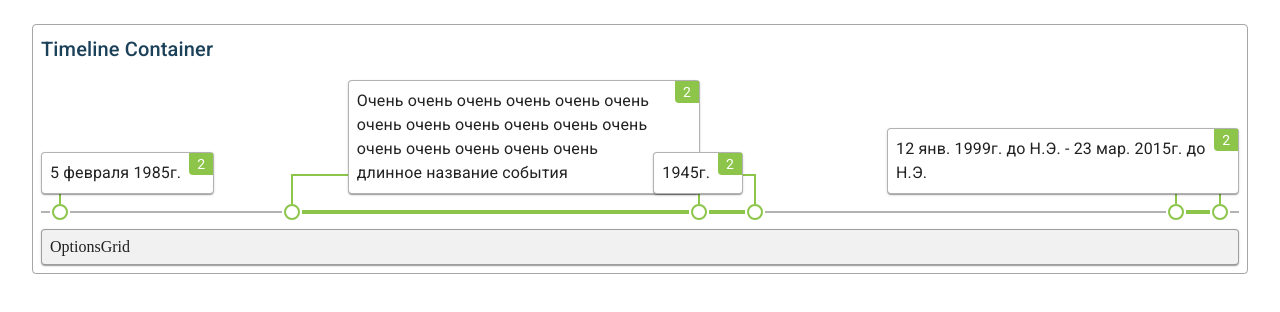
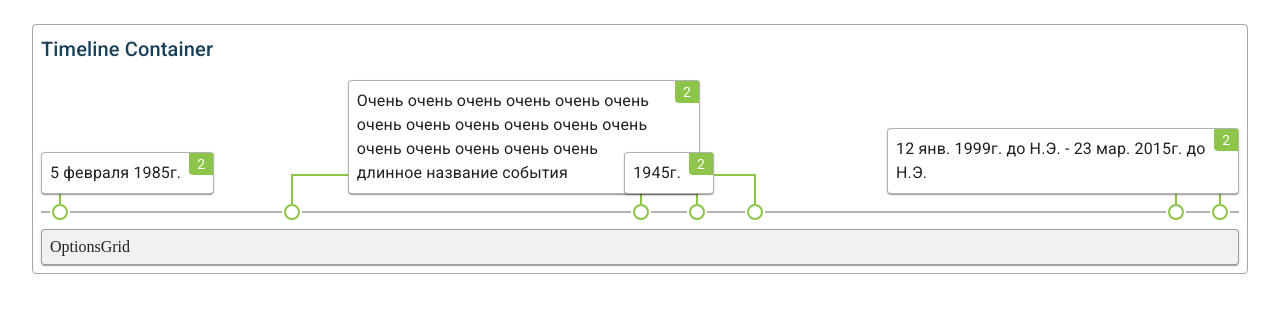
Before and after one commit to HaveTheWorld/test, a React app: page / in a window 1280 px wide. Shown: the top 312 px of the page. Built offline with nearby package versions, Linux system fonts and the light colour scheme.

Commit message:
add spot title, beautify transition

```diff
--- a/src/components/Timeline/TimelineComponent/TimelineItem/Indicator/Spot/index.js
+++ b/src/components/Timeline/TimelineComponent/TimelineItem/Indicator/Spot/index.js
@@ -4,9 +4,12 @@ import classnames from 'classnames';
 import { CSS_ITEM_INDICATOR_SPOT } from 'components/Timeline/TimelineComponent/constants';
 import styles from './styles';
 
-const Spot = ({ classes }) => (
+const Spot = ({ classes, title }) => (
   <div className={classes.spotWrapper}>
-    <div className={classnames(classes.spot, CSS_ITEM_INDICATOR_SPOT)} />
+    <div
+      className={classnames(classes.spot, CSS_ITEM_INDICATOR_SPOT)}
+      title={title}
+    />
     <div className={classes.spotGap} />
   </div>
 );
--- a/src/components/Timeline/TimelineComponent/TimelineItem/Indicator/index.js
+++ b/src/components/Timeline/TimelineComponent/TimelineItem/Indicator/index.js
@@ -5,12 +5,12 @@ import { CSS_ITEM_INDICATOR_LINE } from 'components/Timeline/TimelineComponent/c
 import styles from './styles';
 import Spot from './Spot';
 
-const Indicator = ({ classes, isPoint }) => (
+const Indicator = ({ classes, isPoint, titles }) => (
   <div className={classes.indicatorWrapper}>
     <div className={classnames(classes.indicatorLine, CSS_ITEM_INDICATOR_LINE)} />
-    <Spot />
+    <Spot title={titles[0]} />
     {!isPoint && (
-    <Spot isRight />
+    <Spot isRight title={titles[1]} />
     )}
   </div>
 );
--- a/src/components/Timeline/TimelineComponent/TimelineItem/Indicator/styles.js
+++ b/src/components/Timeline/TimelineComponent/TimelineItem/Indicator/styles.js
@@ -3,6 +3,7 @@ import {
   Z_INDEX_INDICATOR_LINE,
   HOVER_TRANSITION,
 } from 'components/Timeline/TimelineComponent/constants';
+import { fade } from '@material-ui/core/styles';
 
 export default theme => ({
   indicatorWrapper: {
@@ -20,6 +21,7 @@ export default theme => ({
     left: -INDICATOR_LINE_SIZE_PX,
     border: `${INDICATOR_LINE_SIZE_PX}px solid ${theme.palette.secondary.main}`,
     borderBottomWidth: INDICATOR_LINE_SIZE_PX * 2,
+    borderBottomColor: fade(theme.palette.secondary.main, 0),
     borderRightWidth: ({ isPoint }) => (isPoint ? 0 : null),
     zIndex: Z_INDEX_INDICATOR_LINE,
     transition: `border-color ${HOVER_TRANSITION}`,
--- a/src/components/Timeline/TimelineComponent/TimelineItem/index.js
+++ b/src/components/Timeline/TimelineComponent/TimelineItem/index.js
@@ -23,6 +23,7 @@ const TimelineItem = ({
       />
       <Indicator
         isPoint={isPoint}
+        titles={[start, end]}
         start={preparedStart}
         end={preparedEnd}
       />
--- a/src/components/Timeline/TimelineComponent/TimelineItem/styles.js
+++ b/src/components/Timeline/TimelineComponent/TimelineItem/styles.js
@@ -7,6 +7,7 @@ import {
   Z_INDEX_INDICATOR_SPOT,
   Z_INDEX_LABEL,
 } from 'components/Timeline/TimelineComponent/constants';
+import { fade } from '@material-ui/core/styles';
 
 export default theme => ({
   itemWrapper: {
@@ -18,19 +19,22 @@ export default theme => ({
     pointerEvents: 'none',
     '&:hover': {
       [`& .${CSS_ITEM_INDICATOR_LINE}`]: {
+        zIndex: Z_INDEX_INDICATOR_LINE + 1,
         borderColor: theme.palette.secondary.dark,
-        zIndex: Z_INDEX_INDICATOR_LINE + 1,
+        borderBottomColor: fade(theme.color.grey, 0.5),
       },
       [`& .${CSS_ITEM_INDICATOR_SPOT}`]: {
+        zIndex: Z_INDEX_INDICATOR_SPOT + 1,
         borderColor: theme.palette.secondary.dark,
-        zIndex: Z_INDEX_INDICATOR_SPOT + 1,
       },
       [`& .${CSS_ITEM_LABEL_PAPER}`]: {
+        zIndex: Z_INDEX_LABEL + 1,
         borderColor: theme.palette.secondary.dark,
-        zIndex: Z_INDEX_LABEL + 1,
+        boxShadow: theme.shadows[2],
       },
       [`& .${CSS_ITEM_LABEL_BADGE}`]: {
         backgroundColor: theme.palette.secondary.dark,
+        boxShadow: theme.shadows[1],
       },
     },
   },
--- a/src/components/Timeline/TimelineComponent/index.js
+++ b/src/components/Timeline/TimelineComponent/index.js
@@ -12,7 +12,7 @@ const items = [
   },
   { id: 3, start: 0, label: '5 февраля 1985г.' },
   {
-    id: 4, start: 55, end: 55, label: '1945г.',
+    id: 4, start: 50, end: 55, label: '1945г.',
   },
 ];
 
--- a/src/components/Timeline/TimelineComponent/styles.js
+++ b/src/components/Timeline/TimelineComponent/styles.js
@@ -4,7 +4,6 @@ import { INDICATOR_LINE_SIZE_PX } from './constants';
 
 export default theme => ({
   wrapper: {
-    // padding: `0 ${theme.dimen.gapSmall}`,
     margin: `${theme.dimen.gapMedium} 0`,
   },
   topLevel: {
```
